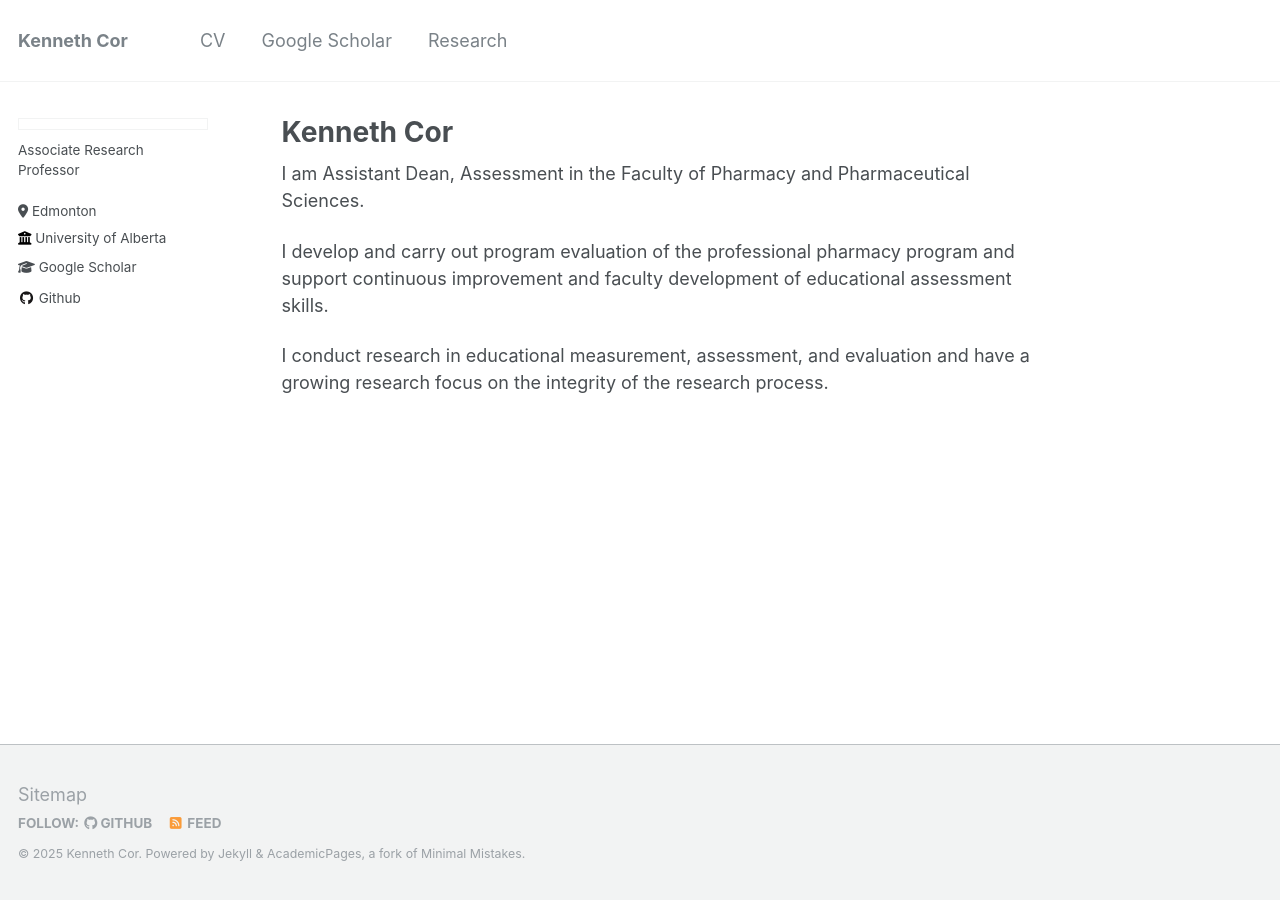
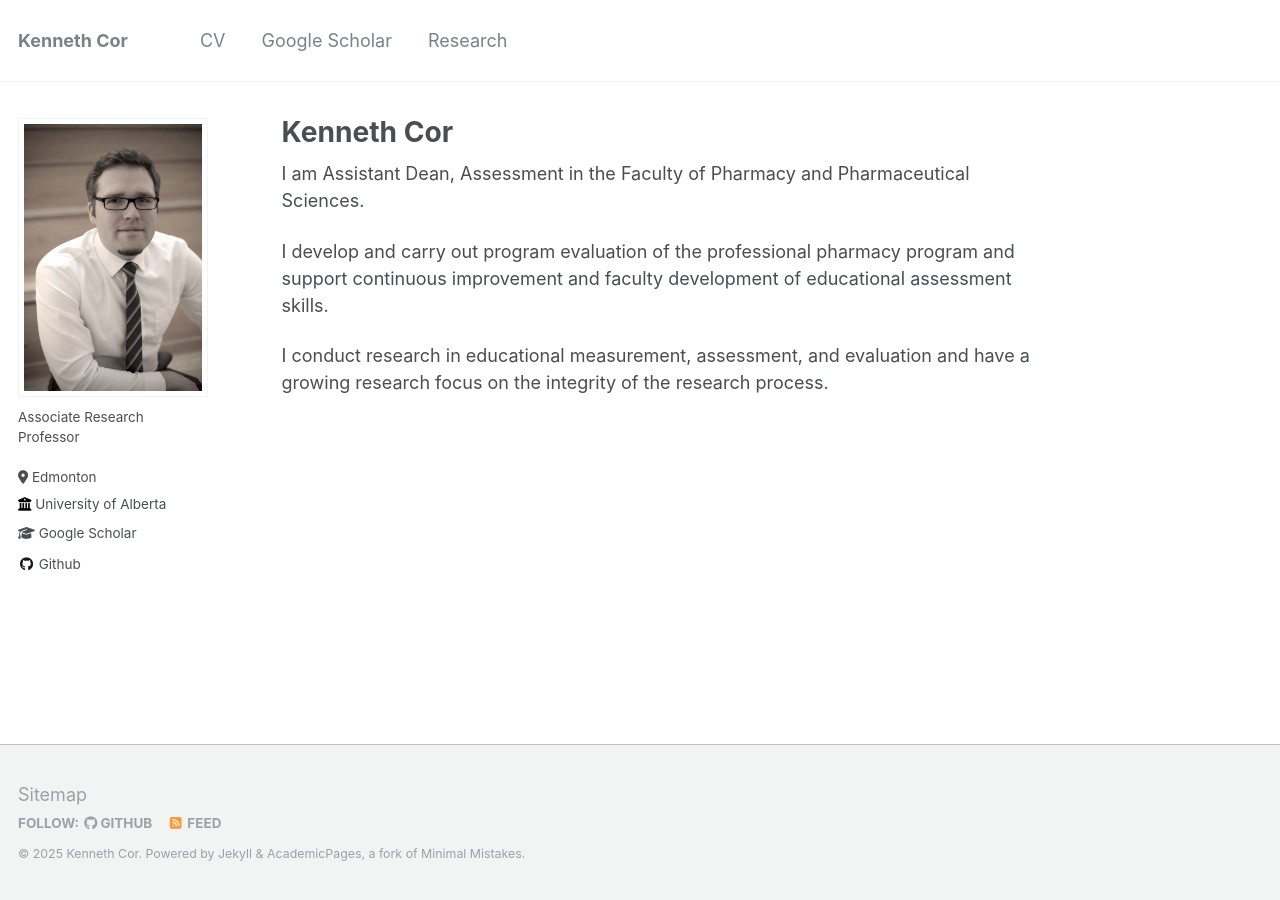
Before and after one commit to corkencor/corkencor.github.io, a Jekyll site: the page built from _pages/about.md, in a window 1280 px wide. Built offline with Jekyll 4.4.1, drawn with Linux system fonts in a browser that asks for light colours.

Commit message:
Update _config.yml

```diff
--- a/_config.yml
+++ b/_config.yml
@@ -20,7 +20,7 @@ repository               : "corkencor/corkencor.github.io"
 #               Additional customization can be done by editing /_includes/author-profile.html
 author:
   # Biographic information
-  avatar           : "images/ken.jpg"
+  avatar           : "ken.webp"
   name             : ""
   pronouns         : # example: "she/her"
   bio              : "Associate Research Professor"
```
